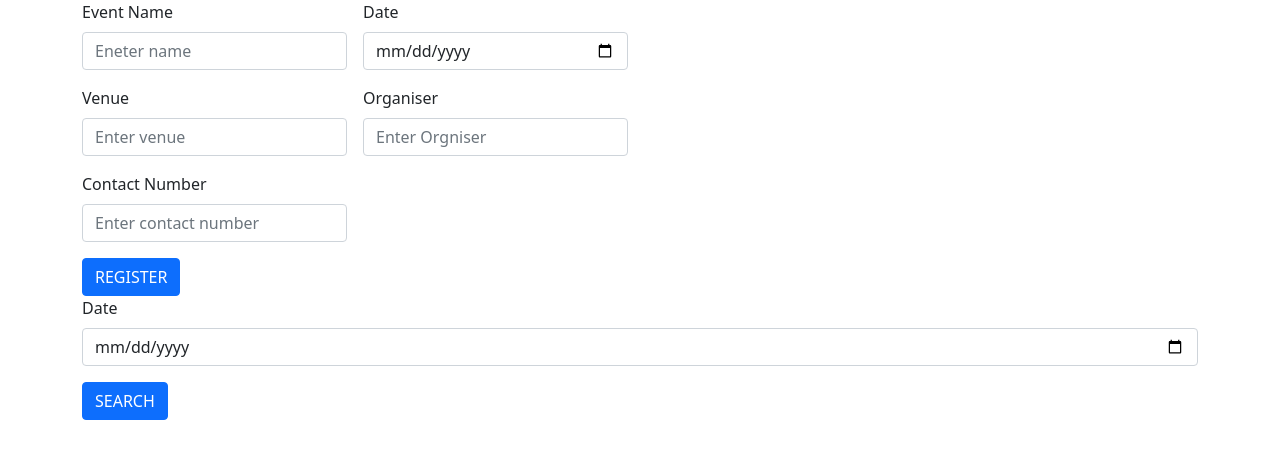
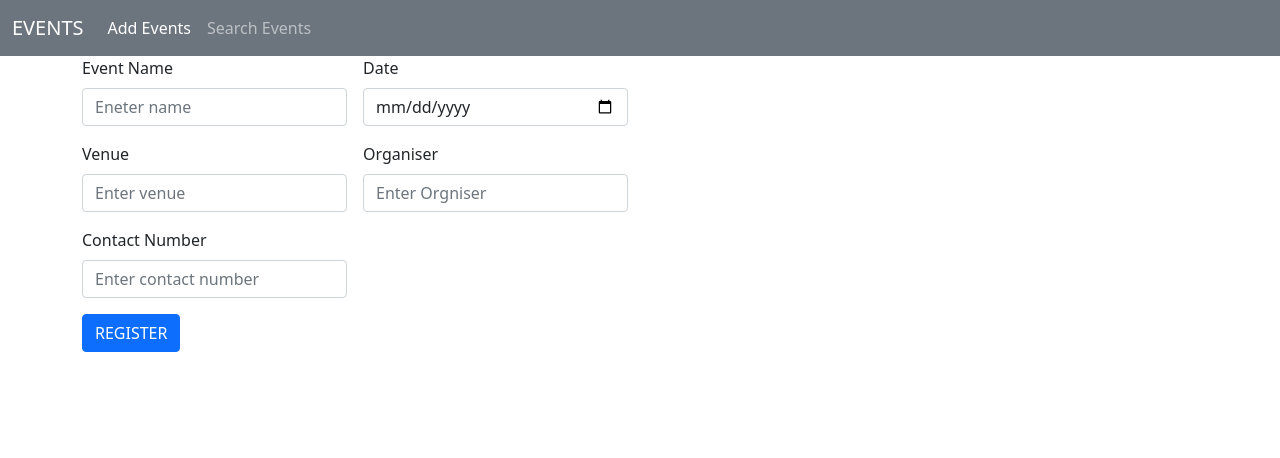
Before and after one commit to sruthybabu/EventManagement-ReactApp, a React (Create React App) app: page / in a window 1280 px wide. Shown: the top 458 px of the page. Built offline with nearby package versions, Linux system fonts and the light colour scheme.

Commit message:
navigation bar complet

```diff
--- a/src/App.js
+++ b/src/App.js
@@ -4,13 +4,17 @@
 import 'bootstrap/dist/js/bootstrap.bundle.min.js';
 import Addevents from './components/Addevents';
 import Searchevent from './components/Searchevent';
+import { BrowserRouter, Route, Router, Routes } from 'react-router-dom';
 
 function App() {
   return (
     <div>
-<Addevents/>
-
-<Searchevent/>
+<BrowserRouter>
+<Routes>
+<Route path="/" exact element={<Addevents/>}/>
+<Route path="/search" exact element={<Searchevent/>}/>
+</Routes>
+</BrowserRouter>
 
 
     </div>
--- a/src/components/Addevents.js
+++ b/src/components/Addevents.js
@@ -1,5 +1,6 @@
 import axios from 'axios'
 import React, { useState } from 'react'
+import Navbar from './Navbar'
 
 const Addevents = () => {
     var [eventname,setName]=useState("")
@@ -25,6 +26,7 @@
     }
   return (
     <div>
+        <Navbar/>
         <div className="container">
     <div className="row">
         <div className="col col-6 col-sm-6 col-md-6 col-lg-6 col-xl-6 col-xxl-6">
--- /dev/null
+++ b/src/components/Navbar.js
@@ -0,0 +1,33 @@
+import React from 'react'
+import { Link } from 'react-router-dom'
+
+const Navbar = () => {
+  return (
+    <div>
+        <nav className="navbar navbar-expand-lg navbar-dark bg-secondary">
+  <div className="container-fluid">
+      <Link to="/" className="navbar-brand">EVENTS</Link>
+
+    <button className="navbar-toggler" type="button" data-bs-toggle="collapse" data-bs-target="#navbarNav" aria-controls="navbarNav" aria-expanded="false" aria-label="Toggle navigation">
+      <span className="navbar-toggler-icon"></span>
+    </button>
+    <div className="collapse navbar-collapse" id="navbarNav">
+      <ul className="navbar-nav">
+        <li className="nav-item">
+            <Link to="/" className="nav-link active">Add Events</Link>
+
+        </li>
+        <li className="nav-item">
+            <Link to="/search" className="nav-link">Search Events</Link>
+
+        </li>
+
+      </ul>
+    </div>
+  </div>
+</nav>
+    </div>
+  )
+}
+
+export default Navbar
--- a/src/components/Searchevent.js
+++ b/src/components/Searchevent.js
@@ -1,4 +1,5 @@
 import React, { useState } from 'react'
+import Navbar from './Navbar'
 
 const Searchevent = () => {
     var [date,setDate]=useState("")
@@ -8,6 +9,7 @@
     }
   return (
     <div>
+        <Navbar/>
 <div className="container">
     <div className="row">
         <div className="col col-12 col-sm-12 col-md-12 col-lg-12 col-xl-12 col-xxl-12">
```
